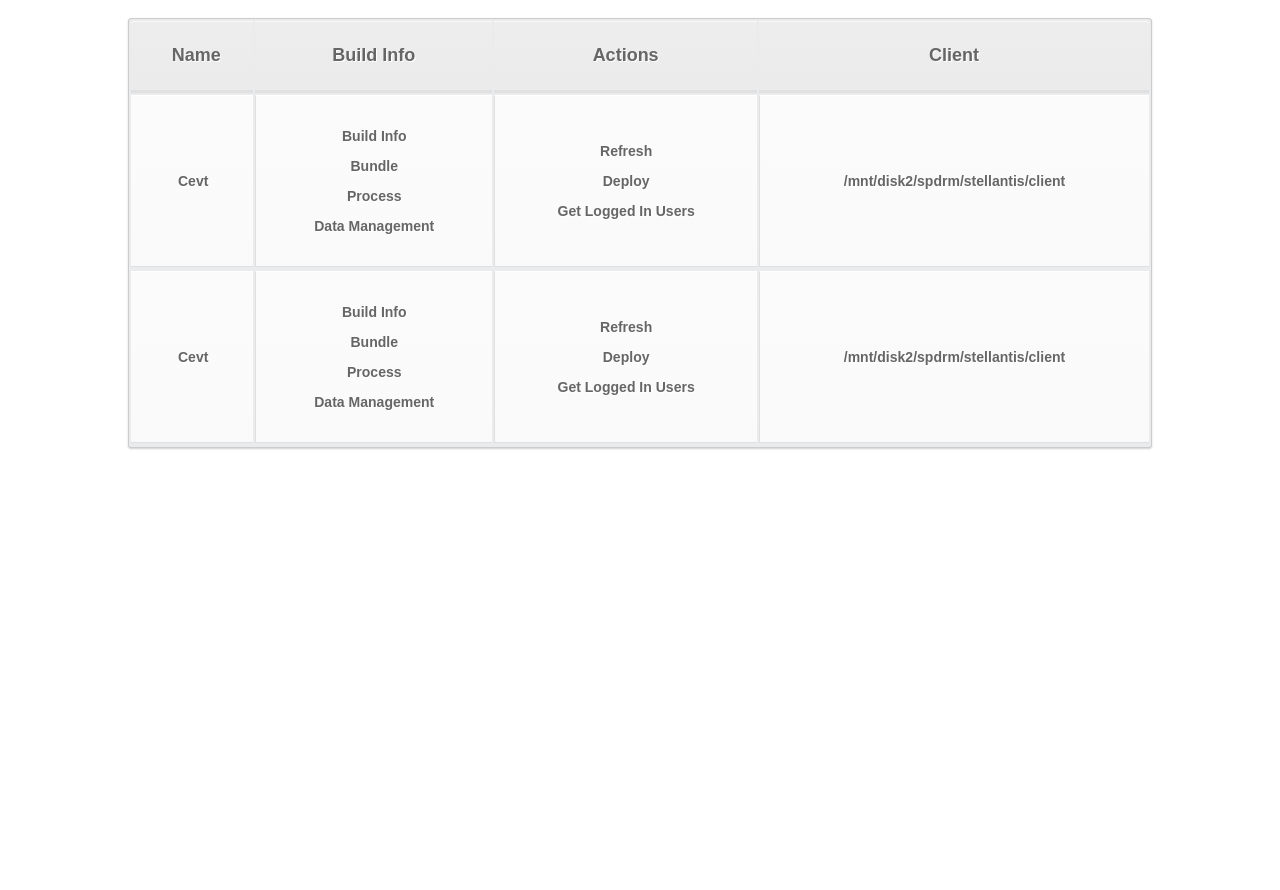
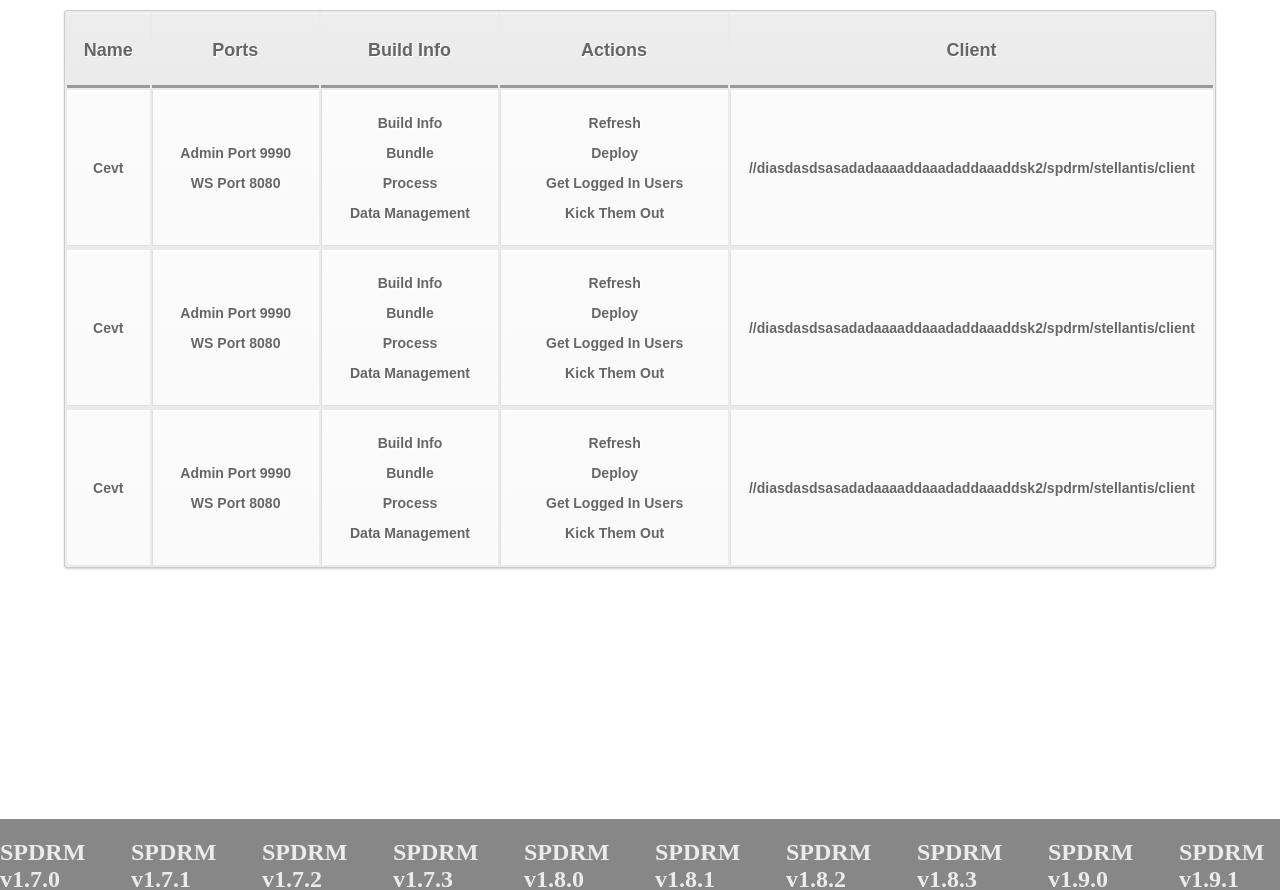
Before and after one commit to eltatty/rihanna, a Flask app: page / in a window 1280 px wide. Run offline with Flask 2, Linux system fonts and the light colour scheme.

Commit message:
fix versions

```diff
--- /dev/null
+++ b/servers_manager/config.json
@@ -0,0 +1,90 @@
+[
+    {
+        "Name" : "Stellantis0",
+        "Version": "1.9.1",
+        "IP": "localhost",
+        "Admin Port": 9990,
+        "Ws Port": 8080,
+        "Client Path": "/mnt/disk2/spdrm/Stellantis0/client"
+    },
+    {
+        "Name" : "Stellantis1",
+        "Version": "1.8.0",
+        "IP": "localhost",
+        "Admin Port": 9990,
+        "Ws Port": 8080,
+        "Client Path": "/mnt/disk2/spdrm/Stellantis1/client"
+    },
+    {
+        "Name" : "Stellantis2",
+        "Version": "1.7.3",
+        "IP": "localhost",
+        "Admin Port": 9990,
+        "Ws Port": 8080,
+        "Client Path": "/mnt/disk2/spdrm/Stellantis2/client"
+    },
+    {
+        "Name" : "Stellantis3",
+        "Version": "1.7.2",
+        "IP": "localhost",
+        "Admin Port": 9990,
+        "Ws Port": 8080,
+        "Client Path": "/mnt/disk2/spdrm/Stellantis3/client"
+    },
+    {
+        "Name" : "Stellantis4",
+        "Version": "1.7.1",
+        "IP": "localhost",
+        "Admin Port": 9990,
+        "Ws Port": 8080,
+        "Client Path": "/mnt/disk2/spdrm/Stellantis4/client"
+    },
+    {
+        "Name" : "Stellantis5",
+        "Version": "1.9.0",
+        "IP": "localhost",
+        "Admin Port": 9990,
+        "Ws Port": 8080,
+        "Client Path": "/mnt/disk2/spdrm/Stellantis5/client"
+    },
+    {
+        "Name" : "Stellantis6",
+        "Version": "1.7.0",
+        "IP": "localhost",
+        "Admin Port": 9990,
+        "Ws Port": 8080,
+        "Client Path": "/mnt/disk2/spdrm/Stellantis6/client"
+    },
+    {
+        "Name" : "Stellantis7",
+        "Version": "1.8.3",
+        "IP": "localhost",
+        "Admin Port": 9990,
+        "Ws Port": 8080,
+        "Client Path": "/mnt/disk2/spdrm/Stellantis7/client"
+    },
+    {
+        "Name" : "Stellantis8",
+        "Version": "1.8.2",
+        "IP": "localhost",
+        "Admin Port": 9990,
+        "Ws Port": 8080,
+        "Client Path": "/mnt/disk2/spdrm/Stellantis8/client"
+    },
+    {
+        "Name" : "Stellantis9",
+        "Version": "1.8.1",
+        "IP": "localhost",
+        "Admin Port": 9990,
+        "Ws Port": 8080,
+        "Client Path": "/mnt/disk2/spdrm/Stellantis9/client"
+    },
+    {
+        "Name" : "Stellantis10",
+        "Version": "1.8.1",
+        "IP": "localhost",
+        "Admin Port": 9990,
+        "Ws Port": 8080,
+        "Client Path": "/mnt/disk2/spdrm/Stellantis10/client"
+    }
+]
--- a/servers_manager/main.py
+++ b/servers_manager/main.py
@@ -2,15 +2,11 @@ from flask import Flask, render_template
 import utils
 app = Flask(__name__)
 
-@app.route('/')
-def test():
-
-    items = {
-        'name':'cevt19x',
-        'version': '1.8.0'
-    }
-    return render_template('index.html', data = items)
-    # return return_value;
+@app.route('/', defaults={'version': None})
+@app.route('/<string:version>')
+def central(version):
+    versions = utils.getVersions()
+    return render_template('index.html', versions = versions)
 
 if __name__=="__main__":
     app.run(debug=True,port=5000,host="0.0.0.0")
--- a/servers_manager/static/styles.css
+++ b/servers_manager/static/styles.css
@@ -1,7 +1,8 @@
-.container {
+.content {
     padding-top: 10px;
-    width: 90%;
+    width: 100%;
     margin: auto;
+	display: flex;
     /* border: 3px solid green; */
 }
 
@@ -39,9 +40,10 @@ table {
 	box-shadow: 0 1px 2px #d1d1d1;
 }
 table th {
-	padding:8px 12px 9px 12px;
+	padding:11px 12px 9px 12px;
 	border-top:1px solid #fafafa;
-	border-bottom:3px solid #e0e0e0;
+	/* border-bottom:3px solid #e0e0e0; */
+	border-bottom:3px solid #9c9999;
 
 	background: #ededed;
 	background: -webkit-gradient(linear, left top, left bottom, from(#ededed), to(#ebebeb));
@@ -49,7 +51,7 @@ table th {
 }
 table th:first-child {
 	text-align: center;
-	padding-left:20px;
+	/* padding-left:20px; */
 }
 table tr:first-child th:first-child {
 	-moz-border-radius-topleft:3px;
@@ -63,15 +65,15 @@ table tr:first-child th:last-child {
 }
 table tr {
 	text-align: center;
-	padding-left:20px;
 }
+
 table td:first-child {
 	text-align: center;
-	padding-left:20px;
 	border-left: 0;
 }
+
 table td {
-	padding:18px;
+	padding:10px 18px 10px 18px;
 	border-top: 1px solid #ffffff;
 	border-bottom:1px solid #e0e0e0;
 	border-left: 1px solid #e0e0e0;
@@ -103,3 +105,37 @@ table tr:hover td {
 	background: -webkit-gradient(linear, left top, left bottom, from(#f2f2f2), to(#f0f0f0));
 	background: -moz-linear-gradient(top,  #f2f2f2,  #f0f0f0);
 }
+
+table td:nth-child(5) {
+    text-align: center;
+    width: 35%;
+}
+
+table td:nth-child(4) {
+    text-align: center;
+    width: 20%;
+}
+
+body {
+	padding: 0;
+	margin: 0;
+}
+.footer {
+	height: 80px;
+	width: 100vw;
+	position: fixed;
+	display: flex;
+	top: 92%;
+	background-color: rgb(136, 135, 135);
+}
+.versions {
+	/* background-color: #bd5a35; */
+	display: flex;
+	gap: 30px;
+	margin: auto;
+}
+
+.versions h2,a:link {
+	text-decoration: none;
+	color: #eaebec;
+}
--- a/servers_manager/templates/index.html
+++ b/servers_manager/templates/index.html
@@ -8,11 +8,14 @@
     <title>Document</title>
 </head>
 <body>
-    <div class="container">
+    <div class="header">
+    </div>
+    <div class="content">
         <table>
             <thead>
                 <tr>
                     <th><h2>Name</h2>
+                    <th><h2>Ports</h2>
                     <th><h2>Build Info</h2>
                     <th><h2>Actions</h2>
                     <th><h2>Client</h2>
@@ -21,6 +24,10 @@
             <tbody>
                 <tr>
                     <td><h3>Cevt</h3></td>
+                    <td>
+                        <p><h3>Admin Port 9990</h3></p>
+                        <p><h3>WS Port 8080</h3></p>
+                    </td>
                     <td>
                         <p><h3>Build Info</h3></p>
                         <p><h3>Bundle</h3></p>
@@ -31,13 +38,18 @@
                         <p><a href="http://"><h3>Refresh</h3></a></p>
                         <p><a href="http://"><h3>Deploy</h3></a></p>
                         <p><a href="http://"><h3>Get Logged In Users</h3></a></p>
+                        <p><a href="http://"><h3>Kick Them Out</h3></a></p>
                     </td>
                     <td>
-                    <h3>/mnt/disk2/spdrm/stellantis/client</h3>
+                        <h3>//diasdasdsasadadaaaaddaaadaddaaaddsk2/spdrm/stellantis/client</h3>
                     </td>
                 <tr>
                 <tr>
                     <td><h3>Cevt</h3></td>
+                    <td>
+                        <p><h3>Admin Port 9990</h3></p>
+                        <p><h3>WS Port 8080</h3></p>
+                    </td>
                     <td>
                         <p><h3>Build Info</h3></p>
                         <p><h3>Bundle</h3></p>
@@ -48,13 +60,46 @@
                         <p><a href="http://"><h3>Refresh</h3></a></p>
                         <p><a href="http://"><h3>Deploy</h3></a></p>
                         <p><a href="http://"><h3>Get Logged In Users</h3></a></p>
+                        <p><a href="http://"><h3>Kick Them Out</h3></a></p>
                     </td>
                     <td>
-                        <h3>/mnt/disk2/spdrm/stellantis/client</h3>
+                        <h3>//diasdasdsasadadaaaaddaaadaddaaaddsk2/spdrm/stellantis/client</h3>
                     </td>
                 <tr>
+                    <tr>
+                        <td><h3>Cevt</h3></td>
+                        <td>
+                            <p><h3>Admin Port 9990</h3></p>
+                            <p><h3>WS Port 8080</h3></p>
+                        </td>
+                        <td>
+                            <p><h3>Build Info</h3></p>
+                            <p><h3>Bundle</h3></p>
+                            <p><h3>Process</h3></p>
+                            <p><h3>Data Management</h3></p>
+                        </td>
+                        <td>
+                            <p><a href="http://"><h3>Refresh</h3></a></p>
+                            <p><a href="http://"><h3>Deploy</h3></a></p>
+                            <p><a href="http://"><h3>Get Logged In Users</h3></a></p>
+                            <p><a href="http://"><h3>Kick Them Out</h3></a></p>
+                        </td>
+                        <td>
+                            <h3>//diasdasdsasadadaaaaddaaadaddaaaddsk2/spdrm/stellantis/client</h3>
+                        </td>
             </tbody>
         </table>
     </div>
+    <div class="footer">
+        <div class="versions">
+            {% for version in versions %}
+                {% if url_for(request.endpoint, **request.view_args)[-5:] == version %}
+                    <h2 style="color: rgb(180, 209, 77);">SPDRM v{{ version }}</h2>
+                {%else%}
+                    <a href="http://localhost:5000/{{ version }} "><h2>SPDRM v{{ version }}</h2></a>
+                {%endif%}
+            {% endfor %}
+        </div>
+    </div>
 </body>
 </html>
--- a/servers_manager/utils.py
+++ b/servers_manager/utils.py
@@ -1,5 +1,6 @@
 import requests
 import json
+import os
 
 def getLoggedInUsers(host, port):
     sessionId = createSessionId(host, port)
@@ -40,3 +41,61 @@ def createSessionId(host, port):
     res = requests.post(url, json = data, headers = {'Content-type': 'application/json'})
 
     return res.json()['sessionId']
+
+def getVersions():
+    upload_folder = os.path.join(os.path.dirname(os.path.realpath(__file__)), "config.json")
+    with open(upload_folder, 'r') as f:
+        data = json.load(f)
+        f.close()
+
+    versions = []
+
+    for obj in data:
+        if 'Version' in obj.keys():
+            if len(versions) == 0:
+                versions.append([{
+                    'Branch' : obj['Version'][2],
+                    'Version': obj['Version']
+                }])
+            else:
+                stored = False
+                for branch in versions:
+                    if branch[0]['Branch'] == obj['Version'][2]:
+                        for i in range(len(branch)):
+                            if branch[i]['Version'][-1] == obj['Version'][-1]:
+                                stored = True
+                                break
+                            elif int(branch[i]['Version'][-1]) > int(obj['Version'][-1]):
+                                branch.insert(i,{
+                                    'Branch' : obj['Version'][2],
+                                    'Version': obj['Version']
+                                })
+                                stored = True
+                                break
+                        if stored == False:
+                            branch.append({
+                                'Branch' : obj['Version'][2],
+                                'Version': obj['Version']
+                            })
+                            stored = True
+                if stored == False:
+                    for i in range(len(versions)):
+                        if int(versions[i][0]['Branch']) > int(obj['Version'][2]):
+                            versions.insert(i,[{
+                                'Branch' : obj['Version'][2],
+                                'Version': obj['Version']
+                            }])
+                            stored = True
+                            break
+                    if stored == False:
+                        versions.append([{
+                            'Branch' : obj['Version'][2],
+                            'Version': obj['Version']
+                        }])
+
+    versions_final = []
+    for branch in versions:
+        for item in branch:
+            versions_final.append(item['Version'])
+
+    return versions_final
```
Lines whose indentation alone changed are shown as unchanged.
